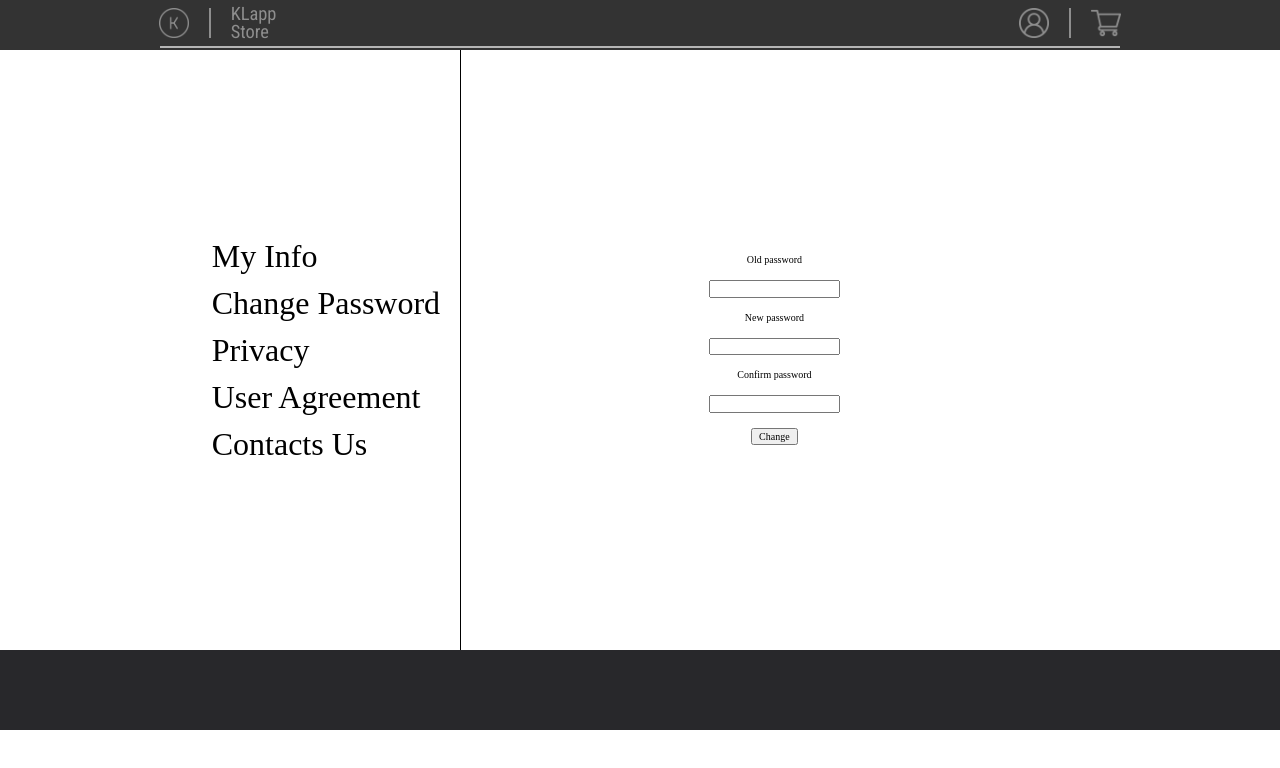
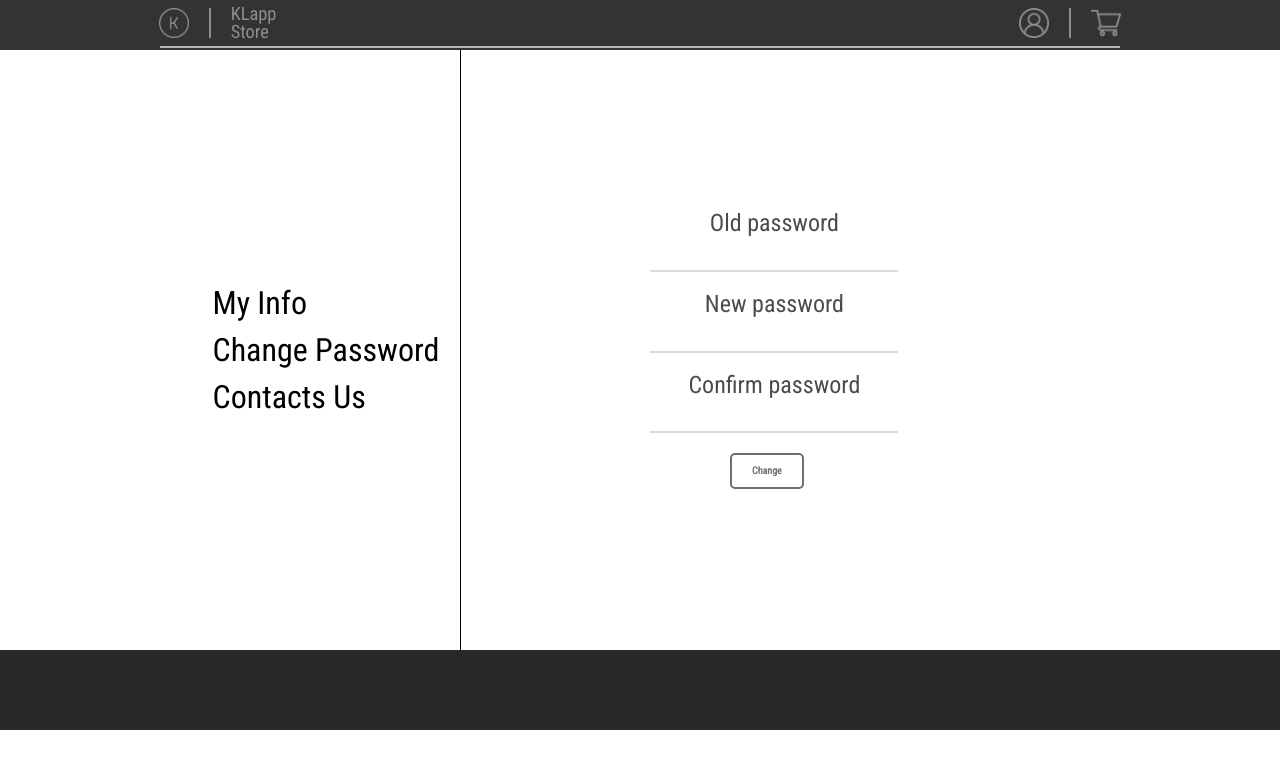
Before and after one commit to Krisalord/EcommerceWebsite, a plain HTML site: page account.html in a window 1280 px wide. Both pictures are taken after a click on the element "Change Password". Drawn offline with nearby package versions, Linux system fonts and the light colour scheme.

Commit message:
changePasswordDone

```diff
--- a/account.html
+++ b/account.html
@@ -44,31 +44,12 @@
 				<ol>
 					<li><span id="myInfo">My Info</span></li>
 					<li><span id="openPasswordChange">Change Password</span></li>
-					<li><span>Privacy</span></li>
-					<li><span>User Agreement</span></li>
+					<!-- <li><span>Privacy</span></li>
+					<li><span>User Agreement</span></li> -->
 					<li><span id="contactUs">Contacts Us</span></li>
 				</ol>
 			</div>
 			<div id="content">
-				<!-- <div id="contactUsDiv">
-					<form>
-						<div class="nameMail">
-						  <label for="name">Name:</label>
-						  <input type="text" id="name" name="name" required>
-						</div>
-						<div class="nameMail">
-						  <label for="email">Email:</label>
-						  <input type="email" id="email" name="email" required>
-						</div>
-						<div class="contactUs-element">
-						  <label for="message">Message:</label>
-						  <textarea id="message" name="message" maxlength="14" required></textarea>
-						</div>
-						<div>
-						  <input type="submit" value="Submit">
-						</div>
-					  </form>
-				  </div> -->
 			</div>
 		</section>
 		<footer>
--- a/css/account.css
+++ b/css/account.css
@@ -18,6 +18,7 @@
 /* MAIN CONTENT */
 body{
     font-size: 62.5%;
+    font-family: 'Roboto Condensed', sans-serif;
 }
 #mainContent{
     display: flex;
@@ -181,14 +182,34 @@ input[type="submit"]:hover{
     flex-direction: column;
     justify-content: center;
     align-items: center;
-    gap: 15px;
+    gap: 5px;
 }
-#changePassword input[type="text"]{
-    padding: 10px;
+#changePassword input[type="password"]{
     width: 100%;
     box-sizing: border-box;
+    font-size: 1.5rem;
     border: none;
-    border-bottom: 1px solid #ccc;
+    border-bottom: 2px solid #ccc;
     opacity: 70%;
     resize: none;
 }
+#changePassword span{
+    font-size: 1.5rem;
+    opacity: 70%;
+    margin-top: 15px;
+}
+#changePassword input[type="submit"]{
+    margin: 15px 15px 15px 0;
+    background: none;
+    color: rgba(51, 51, 51, 0.7);
+    padding: 10px 20px;
+    border: 2px solid rgba(51, 51, 51, 0.7);;
+    border-radius: 5px;
+    font-weight: bold;
+    cursor: pointer;
+    transition: all 0.2s ease-in-out;
+}
+#changePassword input[type="submit"]:hover{
+    background: rgba(51, 51, 51, 0.7);;
+    color: #fff;
+}
--- a/js/account.js
+++ b/js/account.js
@@ -239,7 +239,7 @@ function openPasswordChange(){
     confirmPasswordInput.type = 'password'
 
     const changeButton = document.createElement('input')
-    changeButton.type = 'button'
+    changeButton.type = 'submit'
     changeButton.value = 'Change'
 
     changePassword.appendChild(oldPasswordSpan)
```
